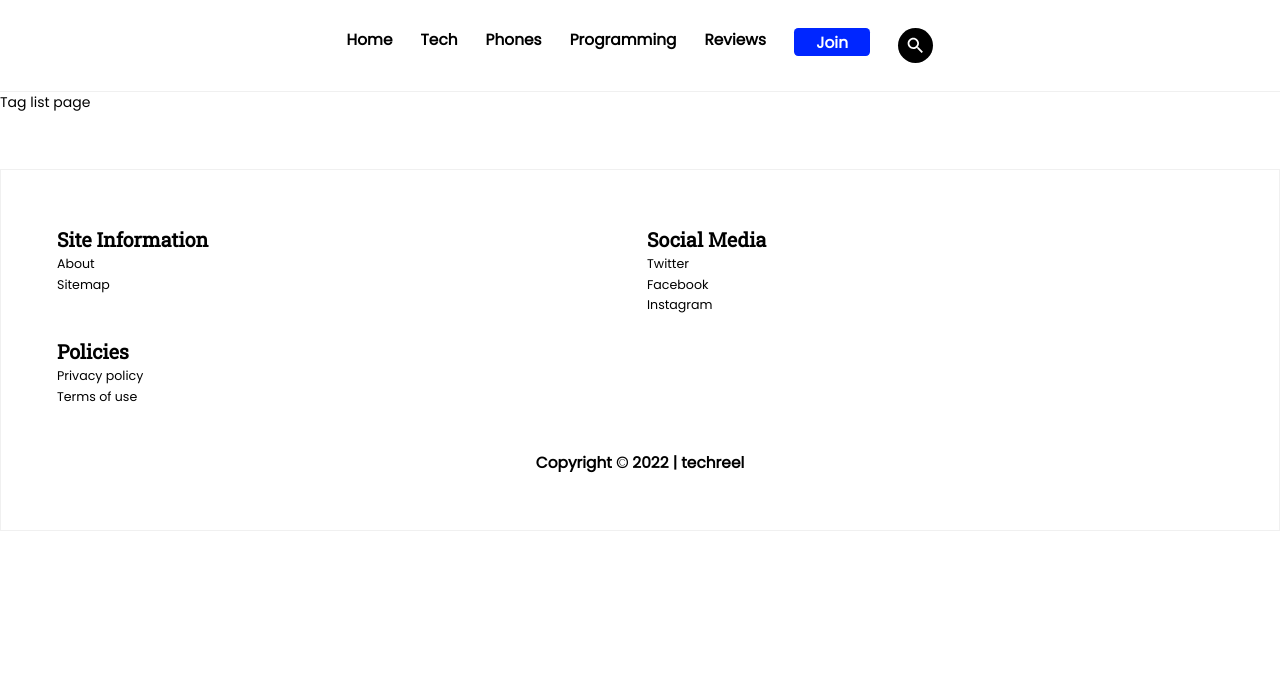
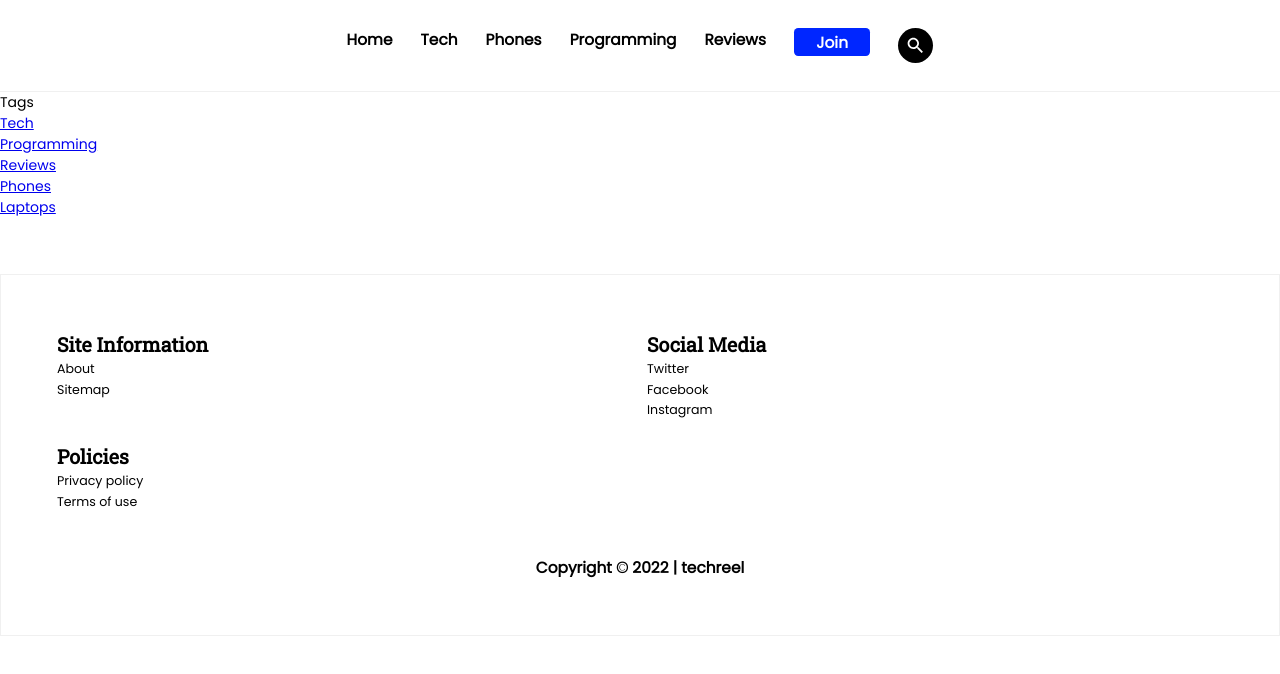
Before and after one commit to iyosayi0x/Techreel, a React (Vite) app in the folder techreel-frontend/: page /sitemap/tags in a window 1280 px wide. Shown: the top 674 px of the page. Built offline with nearby package versions, Linux system fonts and the light colour scheme; no server answers.

Commit message:
created new views for sitemap

```diff
--- a/techreel-frontend/src/views/TagList.jsx
+++ b/techreel-frontend/src/views/TagList.jsx
@@ -1,6 +1,26 @@
+import {Link} from 'react-router-dom'
 const TagList=()=>{
     return (
-        <>Tag list page</>
+        <section className='sitemap_page'>
+            <p className='sitemap_page_name'>Tags</p>
+            <ul className='sitemap_page_link_list'>
+                <li className='sitemap_page_link_item'>
+                    <Link to='/tag/tech/'>Tech</Link>
+                </li>
+                <li className='sitemap_page_link_item'>
+                    <Link to='/tag/programming/'>Programming</Link>
+                </li>
+                <li className='sitemap_page_link_item'>
+                    <Link to='/tag/reviews/'>Reviews</Link>
+                </li>
+                <li className='sitemap_page_link_item'>
+                    <Link to='/tag/phones/'>Phones</Link>
+                </li>
+                <li className='sitemap_page_link_item'>
+                    <Link to='/tag/laptops/'>Laptops</Link>
+                </li>
+            </ul>
+        </section>
     )
 }
 export default TagList
```
Also changed, not shown: techreel-frontend/src/views/ArticleList.jsx (added, +52 -0 lines).
